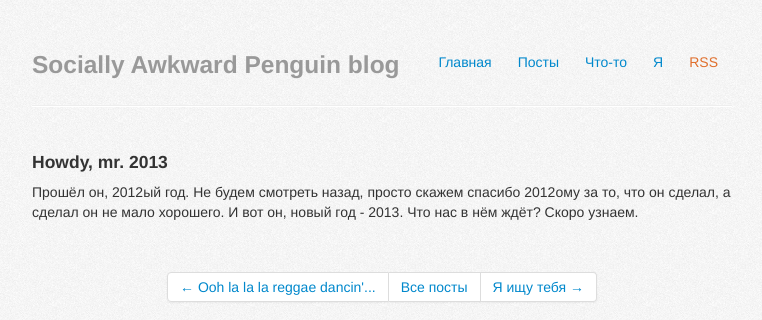
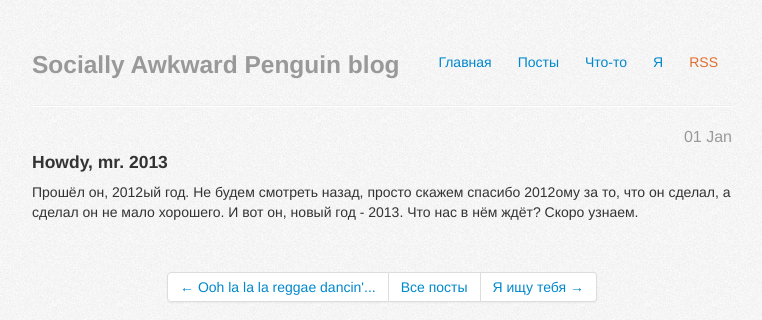
Before and after one commit to iorlas/iorlas.github.com, a Jekyll site: the page built from _posts/2013-01-01-howdy.md, in a window 1280 px wide. Shown: the top 320 px of the page, without its empty margins (258-1020 px from the left). Built offline with Jekyll 4.4.1, drawn with Linux system fonts in a browser that asks for light colours; Markdown is read by kramdown in place of the engine named in the settings; comment, search, counter and statistics services are not loaded.

Commit message:
fixed posts date

```diff
--- a/_layouts/post.html
+++ b/_layouts/post.html
@@ -4,7 +4,7 @@
 
 <div class="row-fluid">
   <div class="span12">
-    <span class="post-date">{{ post.date | date: "%d %b" }}</span>
+    <span class="post-date">{{ page.date | date: "%d %b" }}</span>
     <h4>{{ page.title }}</h4>
     <p class="blog-page-body">{{ content }}</p>
     <br />
```
